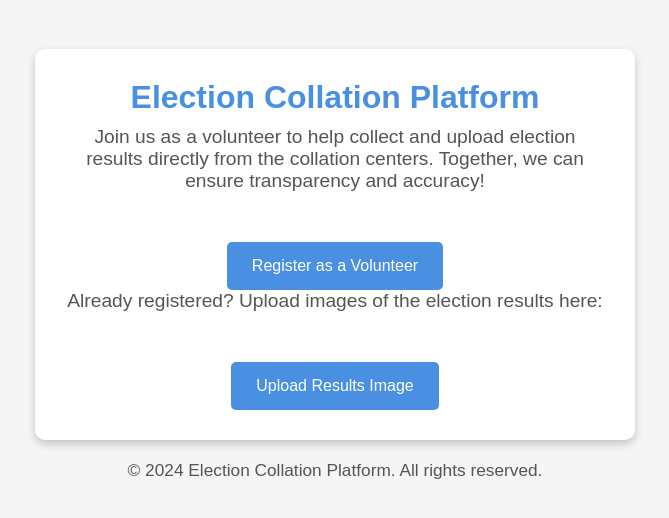
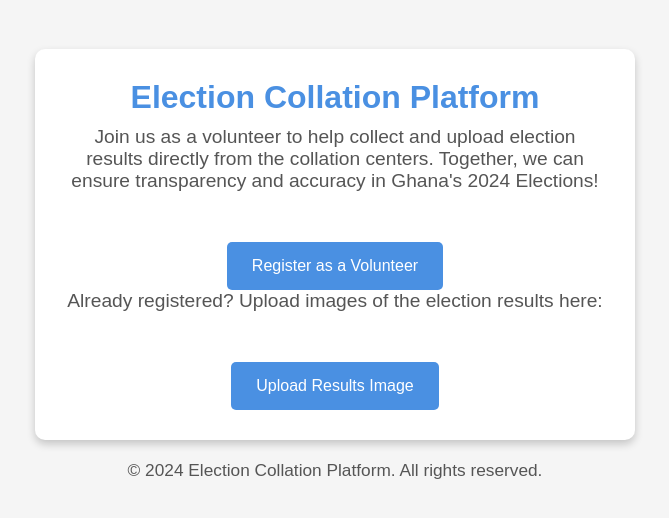
Before and after one commit to IsaacAhor/Election-Collation-Platform, a plain HTML site: page index.html in a window 1280 px wide. Shown: the part 120-638 px from the top of the page, without its empty margins (305-974 px from the left). Drawn offline with Linux system fonts and the light colour scheme.

Commit message:
Add files via upload

```diff
--- a/index.html
+++ b/index.html
@@ -77,10 +77,13 @@
   <!-- Main Container -->
   <div class="container">
     <h1>Election Collation Platform</h1>
-    <p>Join us as a volunteer to help collect and upload election results directly from the collation centers. Together, we can ensure transparency and accuracy!</p>
+    <p>Join us as a volunteer to help collect and upload election results directly from the collation centers. Together, we can ensure transparency and accuracy in Ghana's 2024 Elections!</p>
 
     <!-- Link to Google Form for Volunteer Registration -->
     <a href="https://docs.google.com/forms/d/e/1FAIpQLSdFT4E82NFY9C5idhl7bQqrYLH3_UW1_cPXMMN1gTJMCehUxQ/viewform?usp=sf_link" class="btn" target="_blank">Register as a Volunteer</a>
+
+
+
 
     <p>Already registered? Upload images of the election results here:</p>
 
```
